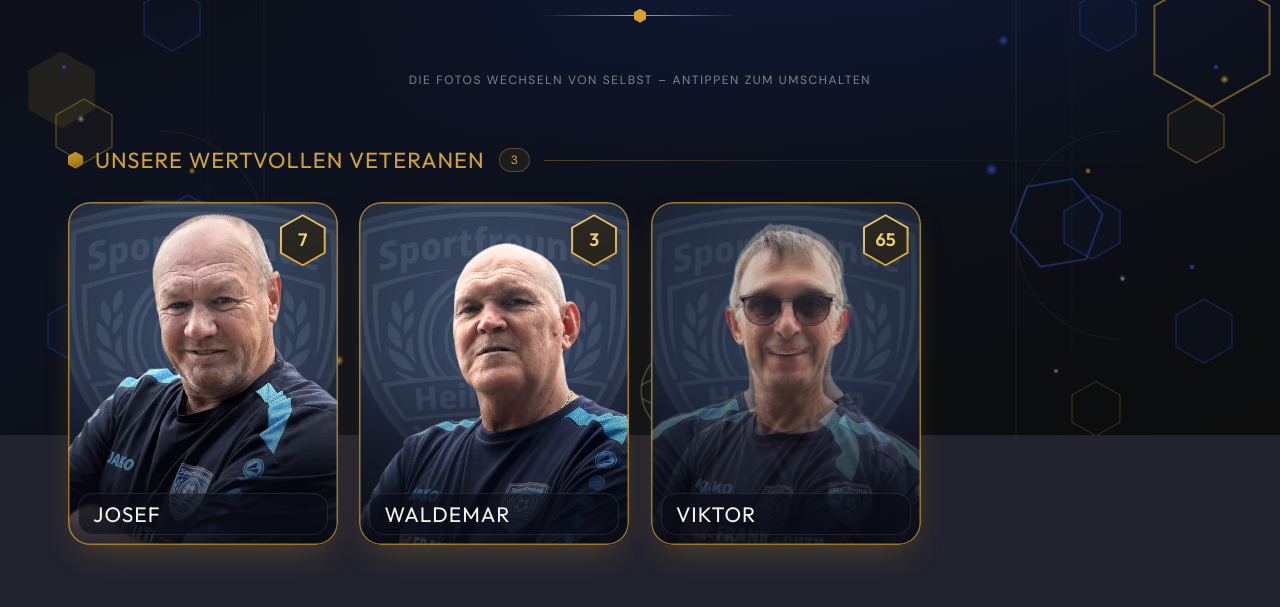
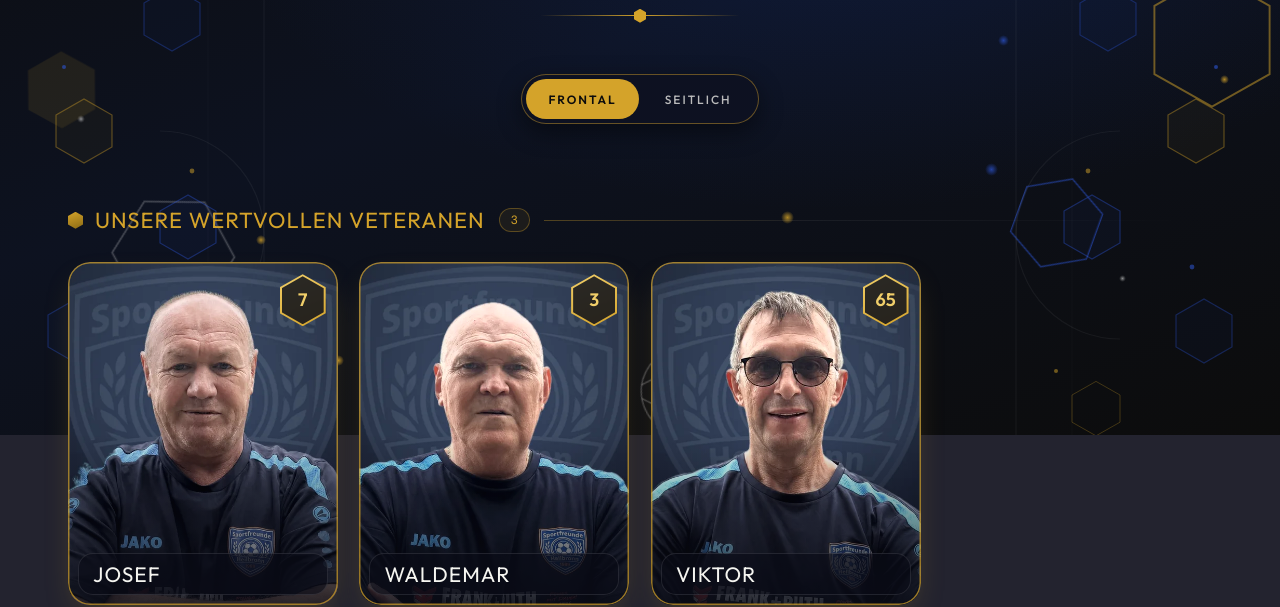
Before and after one commit to edlook/sportfreunde-heilbronn, a plain HTML site: page mannschaft.html in a window 1280 px wide. Shown: the part 365-972 px from the top of the page. Drawn offline with Linux system fonts and the light colour scheme.

Commit message:
Mannschaft (Handy): ein Umschalter Frontal/Seitlich für alle Fotos statt zufälligem Wechseln, ruhiges Einblenden
Co-Authored-By: Claude Sonnet 5.5 <noreply@anthropic.com>

```diff
--- a/mannschaft.html
+++ b/mannschaft.html
@@ -339,6 +339,24 @@
       }
       .sprung a { min-height:38px; padding:0 15px; font-size:11.5px; letter-spacing:1.6px; background:rgba(212,163,42,.08); }
     }
+    /* ===== Handy (18.11.2026, 2): ruhige, einheitliche Ansicht – ein Umschalter für alle Fotos ===== */
+    .ansicht-leiste { display:none; }
+    @media (hover:none) {
+      .ansicht-leiste {
+        display:flex; justify-content:center; position:sticky; top:0; z-index:30;
+        padding:10px 0; margin:14px 0 0; pointer-events:none;
+      }
+      .ansicht { pointer-events:auto; display:inline-flex; padding:4px; gap:4px; border-radius:100px; background:rgba(14,18,34,.88); border:1px solid rgba(212,163,42,.45); box-shadow:0 8px 24px rgba(0,0,0,.45); -webkit-backdrop-filter:blur(10px); backdrop-filter:blur(10px); }
+      .ansicht button {
+        font:500 12px 'Outfit',sans-serif; letter-spacing:2px; text-transform:uppercase; color:rgba(245,245,240,.75);
+        background:none; border:0; border-radius:100px; min-height:40px; padding:0 22px; cursor:pointer;
+        -webkit-tap-highlight-color:transparent; transition:background .25s ease, color .25s ease;
+      }
+      .ansicht button[aria-pressed="true"] { background:var(--gold); color:#0c0c0c; font-weight:600; }
+      /* gleichmäßiges Einblenden: kein Versatz, keine Bewegung */
+      .rv .karte:not(.sichtbar) { translate:0 0; }
+      .rv .karte { transition-delay:0s; }
+    }
 </style>
 </head>
 <body>
@@ -438,7 +456,12 @@
   <nav class="sprung" aria-label="Zu einer Linie springen">
     <a href="#veteranen">Veteranen</a><a href="#torwart">Torwart</a><a href="#abwehr">Abwehr</a><a href="#mittelfeld">Mittelfeld</a><a href="#sturm">Sturm</a>
   </nav>
-  <p class="hinweis">Die Fotos wechseln von selbst – antippen zum Umschalten</p>
+  <div class="ansicht-leiste" role="group" aria-label="Fotoansicht für alle Spieler">
+    <div class="ansicht">
+      <button type="button" data-v="1" aria-pressed="true">Frontal</button>
+      <button type="button" data-v="2" aria-pressed="false">Seitlich</button>
+    </div>
+  </div>
 
       <section class="linie" id="veteranen">
         <div class="linie-kopf"><h2>Unsere wertvollen Veteranen</h2><span class="anzahl">3</span></div>
@@ -763,11 +786,12 @@
   karten.forEach(function(k){
     var name=(k.querySelector('h3')||{}).textContent||'Spieler';
     var nr=(k.querySelector('.nr')||{}).textContent||'';
-    k.setAttribute('tabindex','0');
+    if(!beruehrung){ k.setAttribute('tabindex','0');
     k.setAttribute('role','button');
     k.setAttribute('aria-pressed','false');
-    k.setAttribute('aria-label',name+(nr?', Nummer '+nr:'')+' – zweite Ansicht umschalten');
+    k.setAttribute('aria-label',name+(nr?', Nummer '+nr:'')+' – zweite Ansicht umschalten'); }
     ['pointerdown','mouseenter','focus'].forEach(function(ev){ k.addEventListener(ev,function(){ laden(k); },{once:true,passive:true}); });
+    if(beruehrung){ return; }
     k.addEventListener('click',function(){ umschalten(k); });
     k.addEventListener('keydown',function(e){
       if(e.key==='Enter'||e.key===' '){ e.preventDefault(); umschalten(k); }
@@ -789,20 +813,19 @@
   /* Zweite Ansicht vorab laden (kein leeres Bild beim Umschalten) */
   function allesLaden(){ var i=0; (function next(){ if(i>=karten.length) return; laden(karten[i++]); setTimeout(next,60); })(); }
   if(document.readyState==='complete') setTimeout(allesLaden,400); else window.addEventListener('load',function(){ setTimeout(allesLaden,400); });
-  /* Auf dem Handy wechseln die sichtbaren Karten selbstständig zwischen beiden Fotos */
-  if(beruehrung && !reduziert && 'IntersectionObserver' in window){
-    var sichtbar=new Set();
-    var io2=new IntersectionObserver(function(es){ es.forEach(function(e){ if(e.isIntersecting) sichtbar.add(e.target); else sichtbar.delete(e.target); }); },{threshold:.35});
-    karten.forEach(function(k,i){ k.__tick=-(i%4); io2.observe(k); });
-    setInterval(function(){
-      if(document.hidden) return;
-      var jetzt=Date.now();
-      sichtbar.forEach(function(k){
-        if(!k.dataset.geladen || (k.__pause&&k.__pause>jetzt)) return;
-        k.__tick=(k.__tick||0)+1;
-        if(k.__tick>=3){ k.__tick=0; k.classList.toggle('gedreht'); }
-      });
-    },1000);
+  /* Handy: ein Umschalter ändert die Ansicht aller Karten gleichzeitig */
+  var leiste=document.querySelector('.ansicht');
+  function ansicht(v){
+    allesLaden();
+    karten.forEach(function(k){ k.classList.toggle('gedreht',v===2); });
+    leiste.querySelectorAll('button').forEach(function(bt){ bt.setAttribute('aria-pressed',String(+bt.dataset.v===v)); });
+  }
+  if(beruehrung && leiste){
+    var aktuell=1;
+    leiste.addEventListener('click',function(e){
+      var bt=e.target.closest('button'); if(!bt) return;
+      aktuell=+bt.dataset.v; ansicht(aktuell);
+    });
   }
   /* Tipp neben eine Karte schließt geöffnete Karten */
   document.addEventListener('click',function(e){
```
